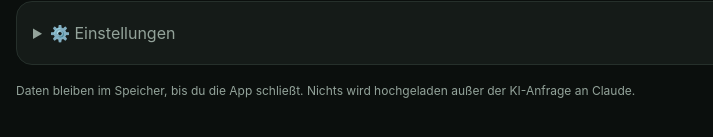
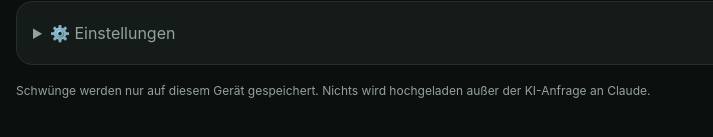
Before and after one commit to nickybricks/golf-swing, a plain HTML site: page index.html in a window 1280 px wide. Shown: the part 519-656 px from the top of the page, 0-713 px from the left. Drawn offline with Linux system fonts and the light colour scheme.

Commit message:
Hinweistext zur Speicherung aktualisiert
Co-Authored-By: Claude Opus 5.5 <noreply@anthropic.com>
Claude-Session: https://claude.ai/code/session_01GtnLJqypZuEiXxPdhk9sNg

```diff
--- a/index.html
+++ b/index.html
@@ -121,7 +121,7 @@ input[type=range]{padding:0;border:0;background:none}
     <input id="setClaude" value="claude-sonnet-5-5">
     <p class="hint">Ohne Key funktionieren Messung und Vergleich trotzdem, nur der KI-Coach nicht.</p>
   </details>
-  <p class="hint" style="margin-top:18px">Daten bleiben im Speicher, bis du die App schließt. Nichts wird hochgeladen außer der KI-Anfrage an Claude.</p>
+  <p class="hint" style="margin-top:18px">Schwünge werden nur auf diesem Gerät gespeichert. Nichts wird hochgeladen außer der KI-Anfrage an Claude.</p>
 </section>
 
 <!-- SESSION -->
```
Also changed, not shown: 1 other file.
